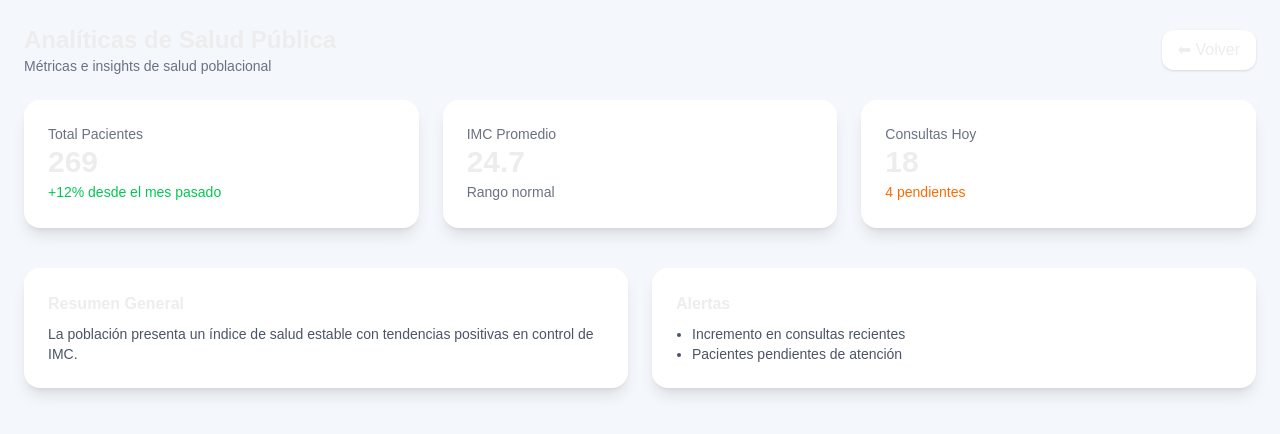
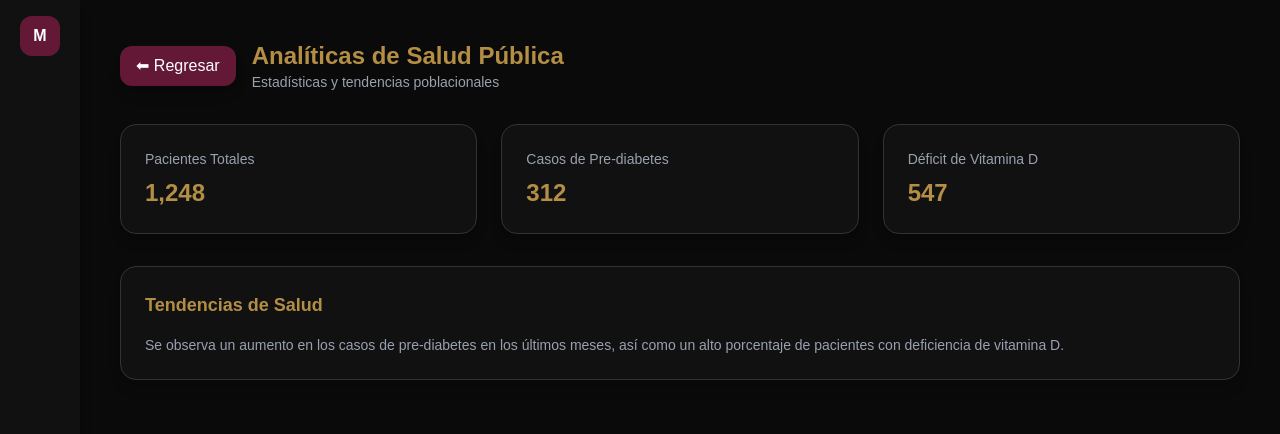
Before and after one commit to Yosselinsanchez-gif/my-app, a Next.js app: page /analisis in a window 1280 px wide. Shown: the top 434 px of the page. Built offline with nearby package versions, Linux system fonts and the light colour scheme.

Commit message:
Analisis con tema oscuro vino dorado

```diff
--- a/app/analisis/page.tsx
+++ b/app/analisis/page.tsx
@@ -1,93 +1,87 @@
-
-
-
-// =========================
-// app/analisis/page.tsx (DASHBOARD PRO)
-// =========================
 'use client'
 
+import { useRouter } from 'next/navigation'
 import { motion } from 'framer-motion'
-import { useRouter } from 'next/navigation'
 
 export default function AnalisisPage() {
   const router = useRouter()
 
   return (
-    <div className="min-h-screen bg-[#f4f7fb] p-6">
-      {/* Header */}
-      <div className="flex justify-between items-center mb-6">
-        <div>
-          <h1 className="text-2xl font-bold">Analíticas de Salud Pública</h1>
-          <p className="text-gray-500 text-sm">Métricas e insights de salud poblacional</p>
+    <div className="flex h-screen bg-[#0a0a0a] text-[#ededed]">
+
+      {/* Sidebar */}
+      <div className="w-20 bg-[#111] flex flex-col items-center py-4 space-y-6 shadow-lg">
+        <div
+          onClick={() => router.push('/')}
+          className="bg-[#631936] text-white w-10 h-10 flex items-center justify-center rounded-xl font-bold cursor-pointer hover:scale-105 transition"
+        >
+          M
+        </div>
       </div>
 
-        <button
+      {/* Main */}
+      <div className="flex-1 p-10">
+
+        {/* Header */}
+        <div className="flex justify-between items-center mb-8">
+          <div className="flex items-center gap-4">
+
+            <motion.button
+              whileHover={{ scale: 1.05, x: -3 }}
+              whileTap={{ scale: 0.95 }}
               onClick={() => router.push('/')}
-          className="bg-white px-4 py-2 rounded-xl shadow hover:scale-105 transition"
+              className="flex items-center gap-2 bg-[#631936] hover:bg-[#4a1227] text-white px-4 py-2 rounded-xl shadow-lg transition"
             >
-          ⬅ Volver
-        </button>
+              ⬅ Regresar
+            </motion.button>
+
+            <div>
+              <h1 className="text-2xl font-bold text-[#b38e44]">
+                Analíticas de Salud Pública
+              </h1>
+              <p className="text-gray-400 text-sm">
+                Estadísticas y tendencias poblacionales
+              </p>
+            </div>
+          </div>
         </div>
 
         {/* Cards */}
         <div className="grid grid-cols-3 gap-6">
 
-        <motion.div
-          whileHover={{ scale: 1.05 }}
-          className="bg-white p-6 rounded-2xl shadow-lg"
-        >
-          <p className="text-gray-500 text-sm">Total Pacientes</p>
-          <h2 className="text-3xl font-bold">269</h2>
-          <span className="text-green-500 text-sm">+12% desde el mes pasado</span>
-        </motion.div>
-
-        <motion.div
-          whileHover={{ scale: 1.05 }}
-          className="bg-white p-6 rounded-2xl shadow-lg"
-        >
-          <p className="text-gray-500 text-sm">IMC Promedio</p>
-          <h2 className="text-3xl font-bold">24.7</h2>
-          <span className="text-gray-500 text-sm">Rango normal</span>
-        </motion.div>
-
-        <motion.div
-          whileHover={{ scale: 1.05 }}
-          className="bg-white p-6 rounded-2xl shadow-lg"
-        >
-          <p className="text-gray-500 text-sm">Consultas Hoy</p>
-          <h2 className="text-3xl font-bold">18</h2>
-          <span className="text-orange-500 text-sm">4 pendientes</span>
-        </motion.div>
+          <Card title="Pacientes Totales" value="1,248" />
+          <Card title="Casos de Pre-diabetes" value="312" />
+          <Card title="Déficit de Vitamina D" value="547" />
 
         </div>
 
-      {/* Extra Section */}
-      <div className="mt-10 grid grid-cols-2 gap-6">
+        {/* Panel grande */}
+        <div className="mt-8 bg-[#111] p-6 rounded-2xl border border-[#333] shadow-lg">
+          <h2 className="text-lg font-semibold text-[#b38e44] mb-4">
+            Tendencias de Salud
+          </h2>
 
-        <motion.div
-          initial={{ opacity: 0, y: 30 }}
-          animate={{ opacity: 1, y: 0 }}
-          className="bg-white p-6 rounded-2xl shadow-lg"
-        >
-          <h3 className="font-semibold mb-2">Resumen General</h3>
-          <p className="text-gray-600 text-sm">
-            La población presenta un índice de salud estable con tendencias positivas en control de IMC.
+          <p className="text-gray-400 text-sm">
+            Se observa un aumento en los casos de pre-diabetes en los últimos meses,
+            así como un alto porcentaje de pacientes con deficiencia de vitamina D.
           </p>
-        </motion.div>
-
-        <motion.div
-          initial={{ opacity: 0, y: 30 }}
-          animate={{ opacity: 1, y: 0 }}
-          className="bg-white p-6 rounded-2xl shadow-lg"
-        >
-          <h3 className="font-semibold mb-2">Alertas</h3>
-          <ul className="text-sm text-gray-600 list-disc ml-4">
-            <li>Incremento en consultas recientes</li>
-            <li>Pacientes pendientes de atención</li>
-          </ul>
-        </motion.div>
+        </div>
 
       </div>
     </div>
   )
 }
+
+
+// 🔹 COMPONENTE CARD
+function Card({ title, value }: { title: string; value: string }) {
+  return (
+    <motion.div
+      whileHover={{ scale: 1.05 }}
+      className="bg-[#111] p-6 rounded-2xl border border-[#333] shadow-lg"
+    >
+      <p className="text-gray-400 text-sm">{title}</p>
+      <h3 className="text-2xl font-bold text-[#b38e44] mt-2">{value}</h3>
+    </motion.div>
+  )
+}
```
Lines whose indentation alone changed are shown as unchanged.
